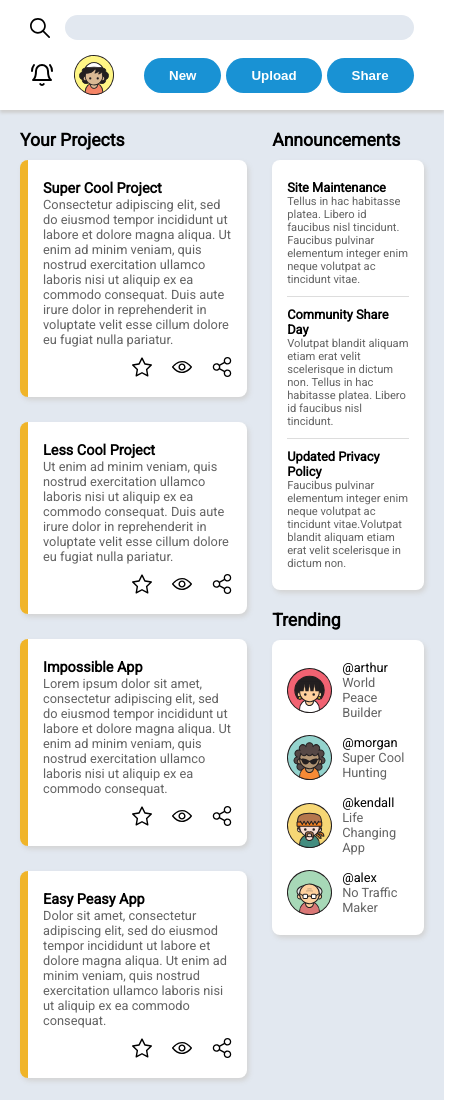
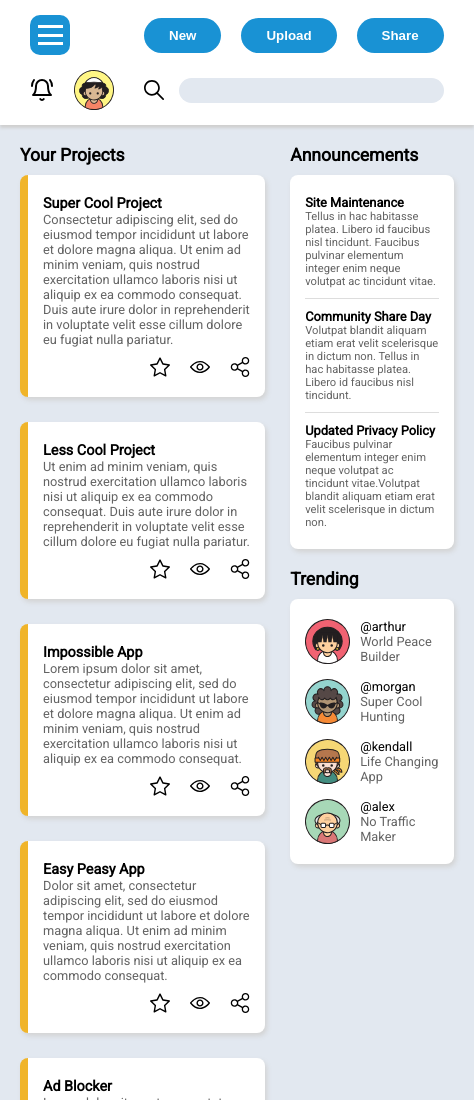
Before and after one commit to in7hesky/dashboardpage, a plain HTML site: page index.html in a window 390 px wide. Shown: the top 1100 px of the page, 474 px wide, since content can reach past the window. Drawn offline with Linux system fonts and the light colour scheme.

Commit message:
add burger button

```diff
--- a/index.html
+++ b/index.html
@@ -52,6 +52,11 @@
             </div>
         </nav>
         <header class="header">
+            <button type="button" class="burger-button">
+                <div class="burger-line"></div>
+                <div class="burger-line"></div>
+                <div class="burger-line"></div>
+            </button>
             <div class="search-wrapper">
                 <input type="image" src="./images/search.svg" class="search-btn">
                 <input type="search" class="search-field">
--- a/styles/style.css
+++ b/styles/style.css
@@ -128,6 +128,28 @@ h3, h2, p {
     font-weight: bold;
 }
 
+.burger-button {
+    border-radius: 10px;
+    background: #1992D4;
+    width: 40px;
+    height: 40px;
+    padding: 5px;
+    cursor: pointer;
+    border: none;
+    display: flex;
+    flex-direction: column;
+    align-items: center;
+    justify-content: space-evenly;
+    display: none;
+}
+
+.burger-line {
+    width: 25px;
+    height: 3px;
+    background: white;
+}
+
+
 .search-wrapper {
     gap: 15px;
 }
@@ -176,7 +198,7 @@ h3, h2, p {
     gap: 5px;
 }
 
-.header-options > button {
+.header-options button {
     background: #1992D4;
     color: #FFFFFF;
     font-weight: bold;
@@ -187,7 +209,7 @@ h3, h2, p {
     transition: all 0.2s;
 }
 
-.header-options > button:hover {
+.header-options button:hover {
     box-shadow: 1px 1px 2px rgb(189, 189, 189);
 }
 
@@ -321,6 +343,20 @@ h3, h2, p {
     .nav {
         display: none;
     }
+    .burger-button {
+        display: flex;
+    }
+    .header {
+        grid-template-columns: 1fr 2fr;
+    }
+    .header-options {
+        justify-content: flex-end;
+        gap: 20px;
+        grid-area: 1 / 2 / 2 / 3;
+    }
+    .search-wrapper {
+        grid-area: 2 / 2 / 3 / 3;
+    }
     .container {
         grid-template-columns: 1fr;
     }
```
